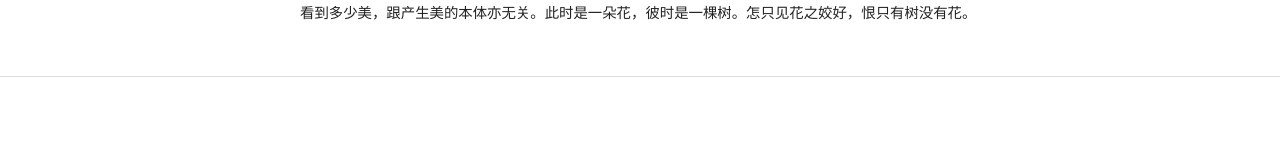
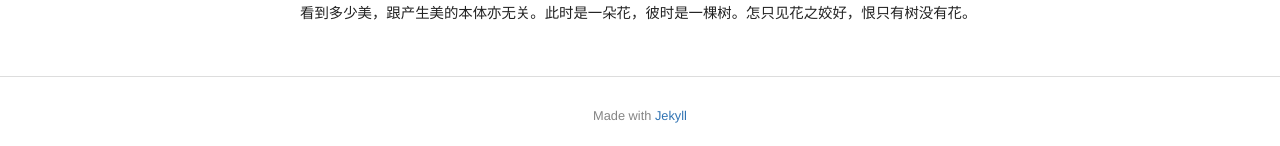
Before and after one commit to shirleysteve/1, a Jekyll site: the page built from index.html, in a window 1280 px wide. Shown: the part 536-682 px from the top of the page. Built offline with Jekyll 4.4.1, drawn with Linux system fonts in a browser that asks for light colours; nearby versions of some CDN libraries; some of the changed text lies outside the part shown.

Commit message:
Update default.html

```diff
--- a/_layouts/default.html
+++ b/_layouts/default.html
@@ -64,18 +64,18 @@
 
   <div  style="border-bottom: 1px solid #ddd"></div>
   <footer>
-    <!--<p>
-      Made with <a href="http://jekyllrb.com/">Jekyll</a>,
-      hosted on <a href="https://github.com/shirleysteve/shirleysteve.github.io">Github Pages</a>.
-    </p>-->
+    <p>
+      Made with <a href="http://jekyllrb.com/">Jekyll</a>
+      <!-- hosted on <a href="https://github.com/shirleysteve/shirleysteve.github.io">Github Pages</a>.-->
+    </p>
 
-      <!--<p>
-      本站点采用<a href="https://creativecommons.org/licenses/by-nc-sa/4.0/">知识共享 署名-非商业性使用-相同方式共享 4.0 国际 许可协议</a> 2017
-    </p>-->
+      <p>
+      本站点采用<a href="https://creativecommons.org/licenses/by-nc-sa/4.0/">知识共享 署名-非商业性使用-相同方式共享 4.0 国际 许可协议</a> 2018
+    </p>
 
-    <!--</p>
-      <a href="http://www.easycounter.com/"><img src="http://www.easycounter.com/counter.php?shirleyfly1218"border="0" alt="Website Hit Counter"></a> since Sep 2017.
-    </p> -->
+    </p>
+      <a href="http://www.easycounter.com/"><img src="http://www.easycounter.com/counter.php?shirleyfly1218"border="0" alt="Website Hit Counter"></a> since 2018.
+    </p>
     <ul class="links">
 
       <li>
```
